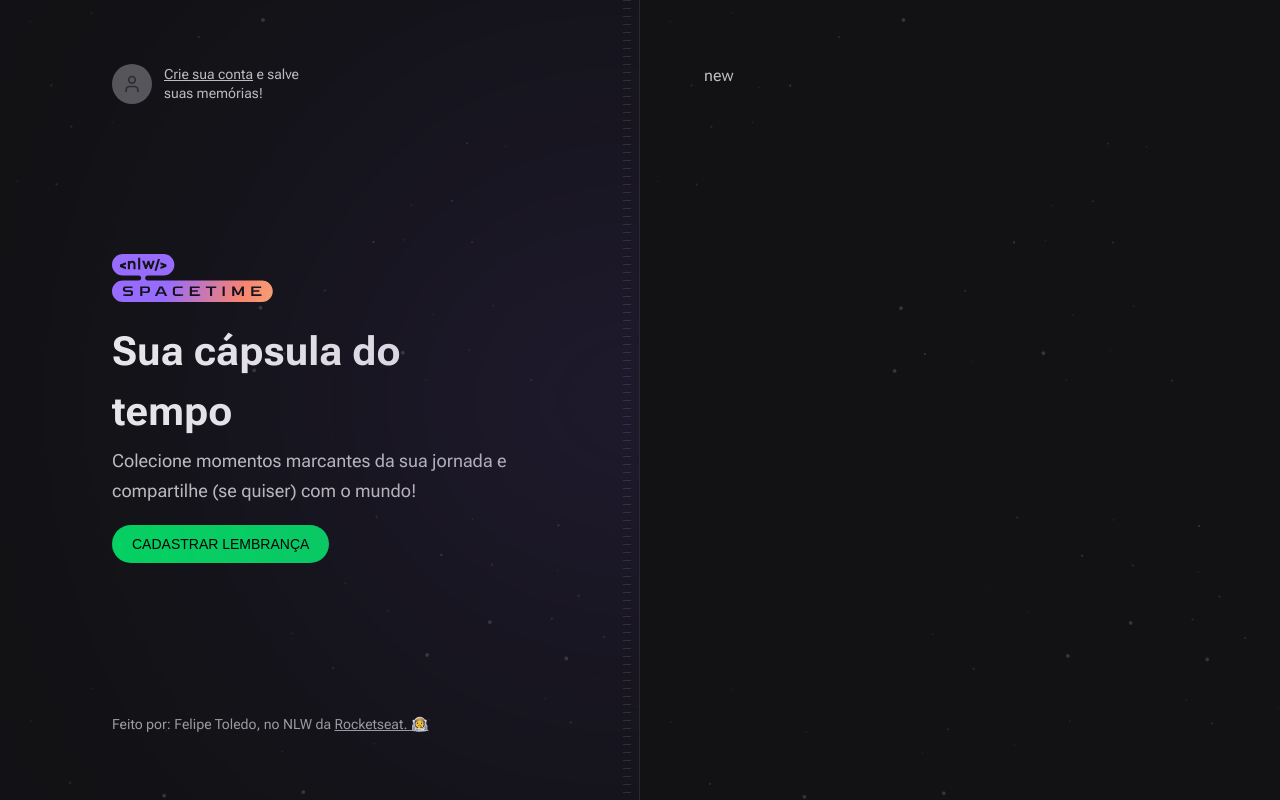
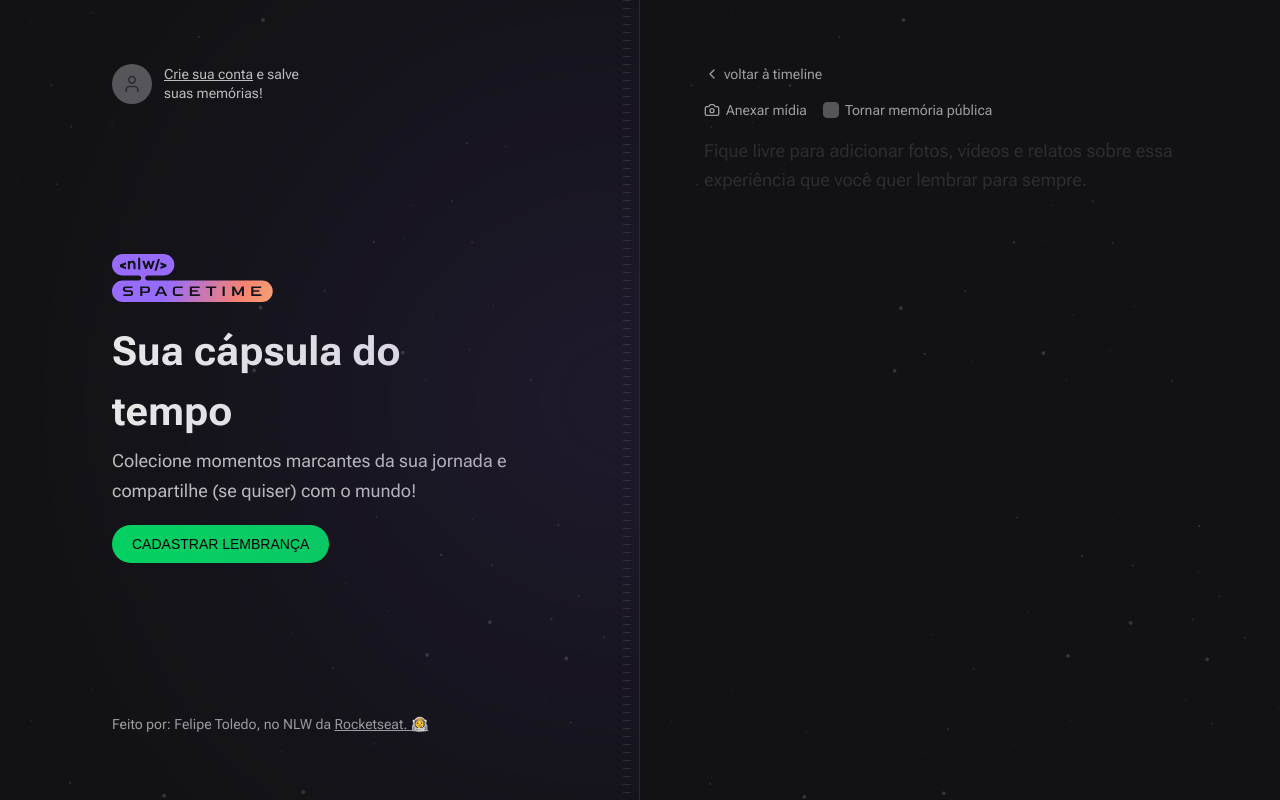
Before and after one commit to felipetoledo88/nlw-rocket-seat, a Next.js app in the folder web/: page /memories/new in a window 1280 px wide. Built offline with nearby package versions, Linux system fonts and the light colour scheme; no server answers; a web font is replaced by a local one.

Commit message:
middleware frontend finalizado

```diff
--- a/web/package.json
+++ b/web/package.json
@@ -27,6 +27,7 @@
   },
   "devDependencies": {
     "@rocketseat/eslint-config": "^1.2.0",
+    "@tailwindcss/forms": "^0.5.3",
     "prettier-plugin-tailwindcss": "^0.2.8"
   }
 }
--- a/web/src/app/memories/new/page.tsx
+++ b/web/src/app/memories/new/page.tsx
@@ -1,5 +1,40 @@
+import { Camera, ChevronLeft } from "lucide-react";
+import Link from "next/link";
+
 export default function NewMemories(){
   return(
-    <p>new</p>
+    <div className="flex flex-1 flex-col gap-4">
+      <Link href="" className="flex items-center gap-1 text-sm text-gray-200 hover:text-gray-100">
+        <ChevronLeft className="h-4 w-4"/>
+        voltar à timeline
+      </Link>
+
+      <form className="flex flex-1 flex-col gap-2">
+        <div className="flex items-center gap-4">
+          <label
+          htmlFor="media"
+          className="flex cursor-pointer items-center gap-1.5 text-sm text-gray-200 hover:text-gray-100"
+          >
+            <Camera className="w-4 h-4"/>
+            Anexar mídia
+          </label>
+
+          <label
+          htmlFor="isPublic"
+          className="flex items-center gap-1.5 text-sm  text-gray-200 hover:text-gray-100">
+            <input type="checkbox" name="isPublic" id="isPublic" value="true" className="h-4 w-4 rounded border-gray-400 bg-gray-400 text-purple-500"/>
+            Tornar memória pública
+          </label>
+        </div>
+        <input type="file" id="media" className="invisible h-0 w-0"></input>
+        <textarea
+        name="content"
+        spellCheck={false}
+        className="w-full flex-1 resize-none rounded border-0 bg-transparent p-0 text-lg leading-relaxed text-gray-100
+         place-holder:text-gray-400 focus:ring-0"
+         placeholder="Fique livre para adicionar fotos, vídeos e relatos sobre essa experiência que você quer lembrar para sempre."
+        />
+      </form>
+    </div>
   )
 }
--- a/web/src/components/Hero.tsx
+++ b/web/src/components/Hero.tsx
@@ -1,5 +1,6 @@
 import Image from "next/image";
 import nlwLogo from '../assets/nlw-spacetime-logo.svg'
+import Link from "next/link";
 
 export function Hero(){
   return(
@@ -14,12 +15,12 @@
         quiser) com o mundo!
       </p>
     </div>
-    <a
+    <Link
       className="inline-block rounded-full bg-green-500 px-5 py-3 font-alt text-sm uppercase leading-none text-black hover:bg-green-600"
-      href=""
+      href="/memories/new"
     >
       CADASTRAR LEMBRANÇA
-    </a>
+    </Link>
   </div>
   )
 }
--- a/web/src/components/Profile.tsx
+++ b/web/src/components/Profile.tsx
@@ -1,6 +1,5 @@
 import { getUser } from "@/lib/auth";
 import Image from "next/image";
-import Link from "next/link";
 
 export function Profile(){
   const { name, avatarUrl } = getUser()
@@ -9,11 +8,11 @@
     <Image src={avatarUrl} width={40} height={40} alt="" className="w-10 h-10 rounded-full" />
    <p className="max-w-[140px] text-sm leading-snug">
     {name}
-    <Link
+    <a
     href="/api/auth/logout"
     className="block text-red-400 hover:text-red-300">
       Sair
-    </Link>
+    </a>
    </p>
  </div>
   )
--- a/web/tailwind.config.js
+++ b/web/tailwind.config.js
@@ -71,5 +71,5 @@
       },
     },
   },
-  plugins: [],
+  plugins: [require('@tailwindcss/forms'),],
 }
```
Also changed, not shown: web/src/middleware.ts (added, +19 -0 lines), 1 other file (tests, documents, lock files or other folders).
